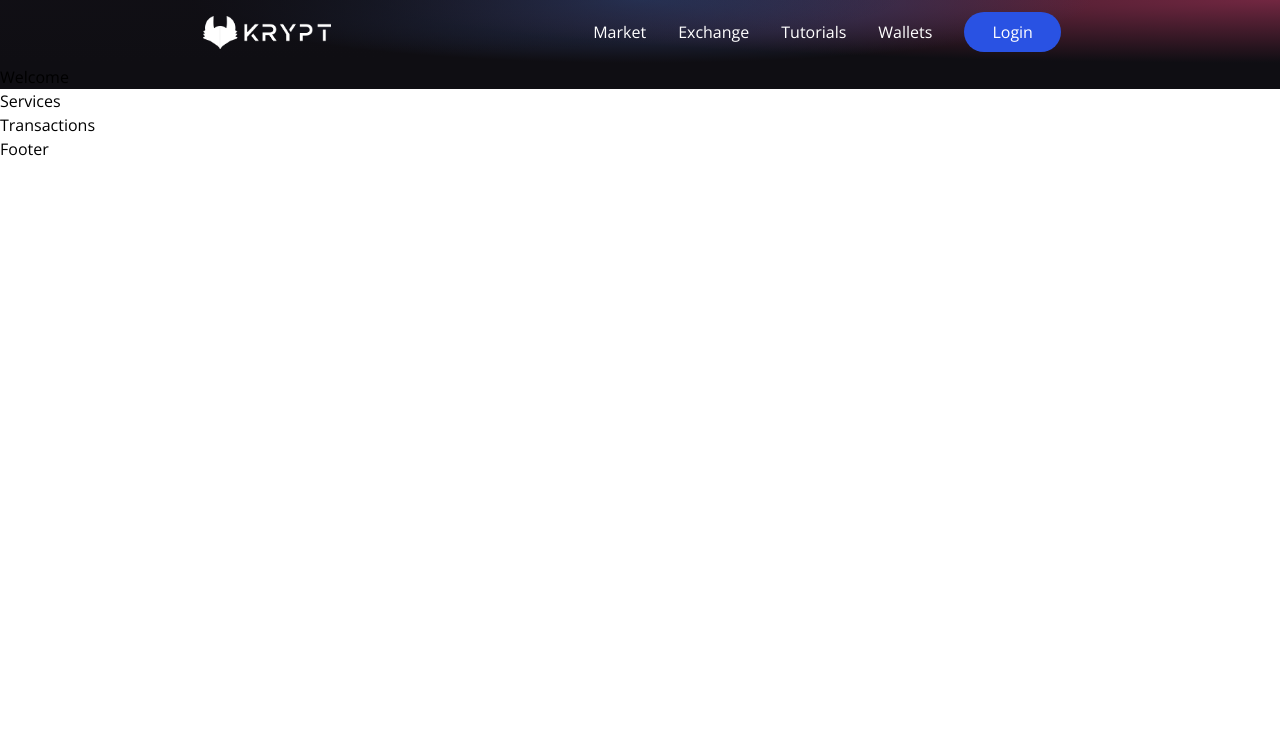
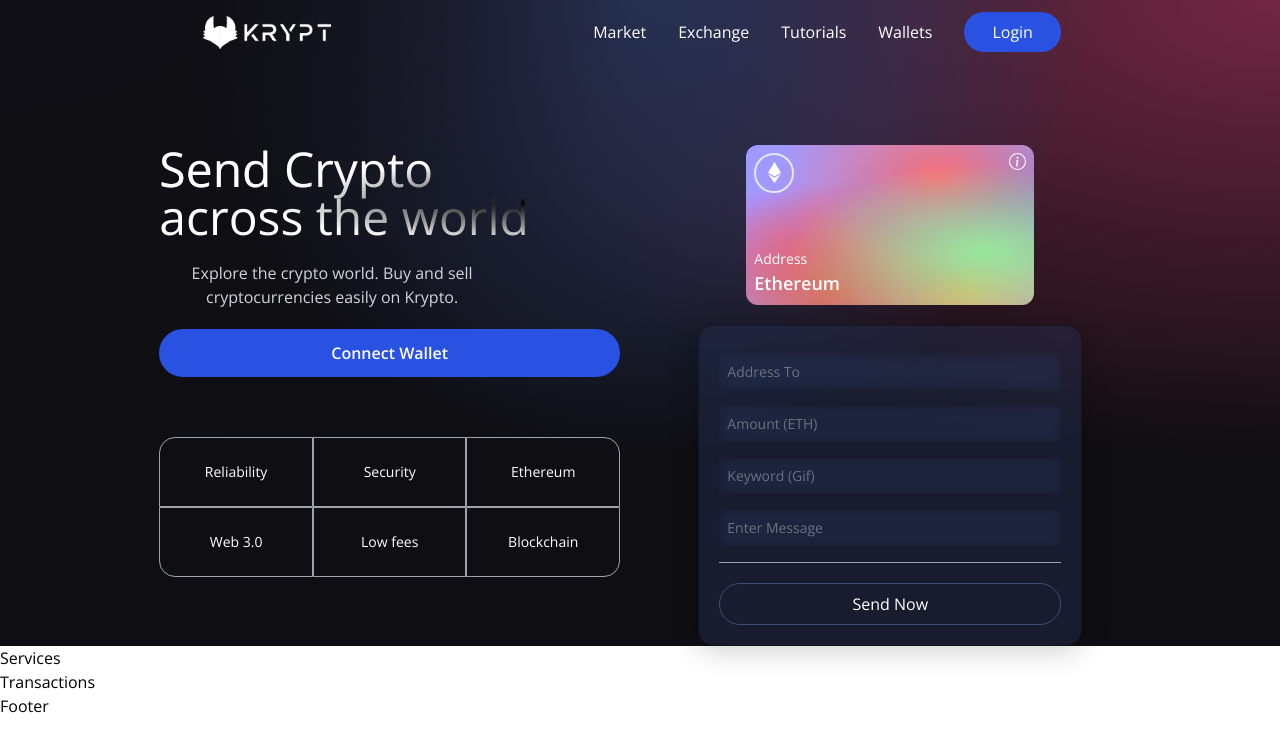
Before and after one commit to Malhar-Soomro/blockchain-application, a React (Vite) app in the folder client/: page / in a window 1280 px wide. Shown: the top 752 px of the page. Built offline with nearby package versions, Linux system fonts and the light colour scheme.

Commit message:
welcome section developed

```diff
--- a/client/src/components/Loader.jsx
+++ b/client/src/components/Loader.jsx
@@ -1,6 +1,9 @@
 const Loader = () => {
     return(
-        <h1>Loader</h1>
+        <div className="flex justify-center items-center w-full h-full p-5">
+          <div className="animate-spin rounded-full border-r border-red-300 h-40 w-40">
+          </div>
+        </div>
     );
 }
 
--- a/client/src/components/Welcome.jsx
+++ b/client/src/components/Welcome.jsx
@@ -1,6 +1,111 @@
+import {AiFillPlayCircle} from "react-icons/ai";
+import {SiEthereum} from "react-icons/si";
+import {BsInfoCircle} from "react-icons/bs";
+
+import {Loader} from "./";
+
+const commonStyles = "min-h-[70px] sm:px-0 px-2 sm:min-w-[120px] flex justify-center items-center border-[0.5px] border-gray-400 text-sm font-light text-white";
+
+const Input = ({placeholder, name, type, handleChange}) => (
+  <input
+  className="w-full outline-none bg-transparent p-2 text-white white-glassmorphism border-none rounded-sm my-2 text-sm"
+  placeholder={placeholder}
+  name={name}
+  type={type}
+  step="0.0001"
+  onClick={(e)=>{handleChange(e,name)}}
+  />
+);
+
 const Welcome = () => {
+  const connectWallet = () => {
+
+    }
+
     return(
-        <h1>Welcome</h1>
+       <div className="flex w-full justify-center items-center mt-20">
+         <div className="flex mf:flex-row flex-col justify-between items-start">
+           <div className="flex flex-1 flex-col md:justify-start md:items-start items-center justify-center mb-5 mr-10 w-full">
+             <h1 className="sm:text-5xl text-3xl text-white text-gradient">
+              Send Crypto <br /> across the world
+             </h1>
+             <p className="mt-5 text-center text-gray-300 mf:w-9/12 w-11/12">
+              Explore the crypto world. Buy and sell cryptocurrencies easily on Krypto.
+             </p>
+             <button
+              className="bg-[#2952e3] cursor-pointer rounded-full hover:bg-[#2546bd] md:w-full w-72 py-3 my-5"
+              onClick={connectWallet}
+              >
+             <p className="text-white font-semibold">
+              Connect Wallet
+             </p>
+             </button>
+
+             <div className="grid grid-cols-2 md:grid-cols-3 md:w-full w-72 mt-10">
+                <div className={`rounded-tl-2xl ${commonStyles}`}>
+                Reliability
+                </div>
+                <div className={`${commonStyles}`}>
+                Security
+                </div>
+                <div className={`rounded-tr-2xl ${commonStyles}`}>
+                Ethereum
+                </div>
+                <div className={`rounded-bl-2xl ${commonStyles}`}>
+                Web 3.0
+                </div>
+                <div className={`${commonStyles}`}>
+                Low fees
+                </div>
+                <div className={`rounded-br-2xl ${commonStyles}`}>
+                Blockchain
+                </div>
+             </div>
+           </div>
+
+           <div className="flex flex-1 flex-col justify-center items-center w-full">
+             <div className="flex h-40 sm:w-72 w-64 eth-card rounded-xl">
+               <div className="flex justify-between items-start w-full">
+                 <div className="flex flex-col justify-between p-2 gap-14">
+                   <div className="flex justify-center items-center text-white rounded-full w-10 h-10 border-[2px]">
+                   <SiEthereum fontSize={21} color="#fff"/>
+                   </div>
+                   <div>
+                    <p className="text-white text-sm">Address</p>
+                    <p className="text-white text-lg font-semibold">Ethereum</p>
+                   </div>
+                 </div>
+                 <BsInfoCircle className="mt-2 mr-2" fontSize={17} color="#fff"/>
+               </div>
+             </div>
+
+               <div className="mt-5 flex flex-col justify-between blue-glassmorphism p-5 border sm:w-96 w-80">
+                 <Input
+                  placeholder="Address To" name="addressTo" type="text" handleChange={()=>{}}
+               />
+                 <Input
+                  placeholder="Amount (ETH)" name="amount" type="number" handleChange={()=>{}}
+               />
+                 <Input
+                  placeholder="Keyword (Gif)" name="keyword" type="text" handleChange={()=>{}}
+               />
+                 <Input
+                  placeholder="Enter Message" name="message" type="text" handleChange={()=>{}}
+               />
+
+               <div className='mt-2 border-t border-gray-400' />
+               {false ? (
+                <Loader/>
+               ): (
+                <button className="rounded-full border-[1px] border-[#3d4f7c] mt-5 text-white p-2">
+                  Send Now
+                </button>
+               )}
+               </div>
+
+           </div>
+         </div>
+       </div>
     );
 }
 
--- a/client/tailwind.config.cjs
+++ b/client/tailwind.config.cjs
@@ -1,10 +1,35 @@
-/** @type {import('tailwindcss').Config} */
 module.exports = {
-  content: [
-    "./src/**/*.{js,jsx,ts,tsx}",
-  ],
+  purge: ["./src/**/*.{js,jsx,ts,tsx}", "./public/index.html"],
+  mode: "jit",
+  darkMode: false, // or 'media' or 'class'
   theme: {
+    fontFamily: {
+      display: ["Open Sans", "sans-serif"],
+      body: ["Open Sans", "sans-serif"],
+    },
+    extend: {
+      screens: {
+        mf: "990px",
+      },
+      keyframes: {
+        "slide-in": {
+          "0%": {
+            "-webkit-transform": "translateX(120%)",
+            transform: "translateX(120%)",
+          },
+          "100%": {
+            "-webkit-transform": "translateX(0%)",
+            transform: "translateX(0%)",
+          },
+        },
+      },
+      animation: {
+        "slide-in": "slide-in 0.5s ease-out",
+      },
+    },
+  },
+  variants: {
     extend: {},
   },
-  plugins: [],
-}
+  plugins: [require("@tailwindcss/forms")],
+};
```
